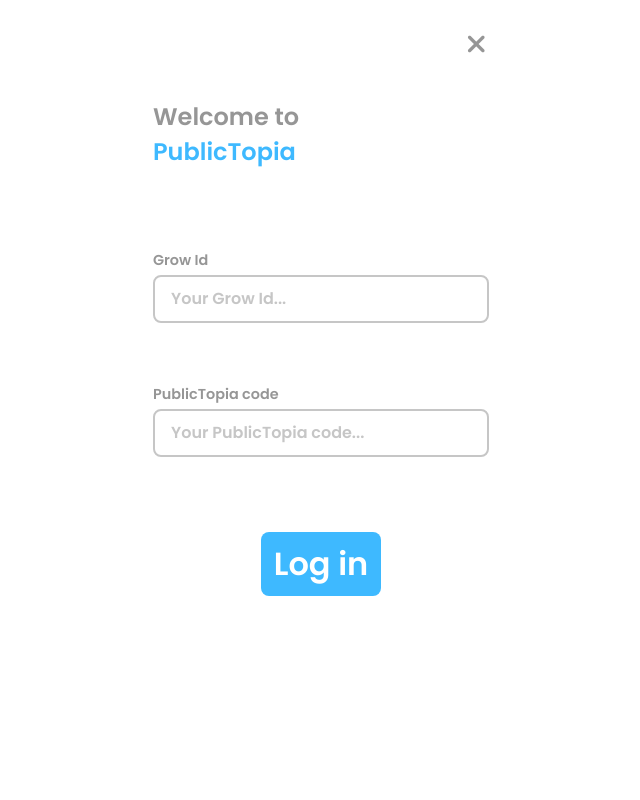
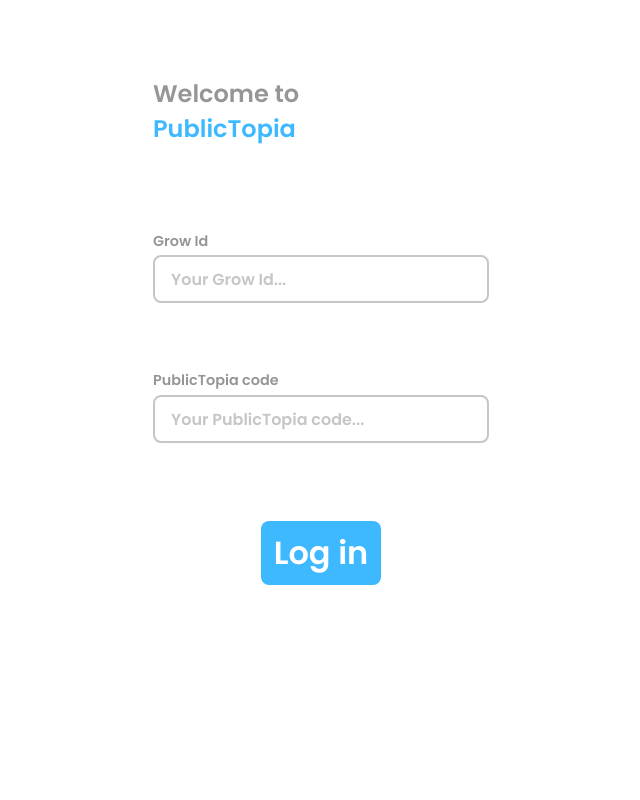
Before and after one commit to publictopia/public, a plain HTML site: page index.html in a window 1280 px wide. Shown: the whole page, without its empty margins (319-959 px from the left). Drawn offline with nearby package versions, Linux system fonts and the light colour scheme.

Commit message:
removed back button in log in screen

```diff
--- a/index.html
+++ b/index.html
@@ -30,7 +30,7 @@
         <!-- LOG IN HTML SCREEN STARTS -->
         <section class="Screen" id="log-in-screen">
             <div class="close-button">
-                <button id="close-button"><i class="fas fa-times fa-2x"></i></button>
+
             </div>
             <div class="screen-heading">
                 <h2>Welcome to</h2>
--- a/style.css
+++ b/style.css
@@ -8,6 +8,7 @@
 
     --main-font: 'Poppins', sans-serif;
 }
+
 *{
     margin: 0;
     padding: 0;
```
